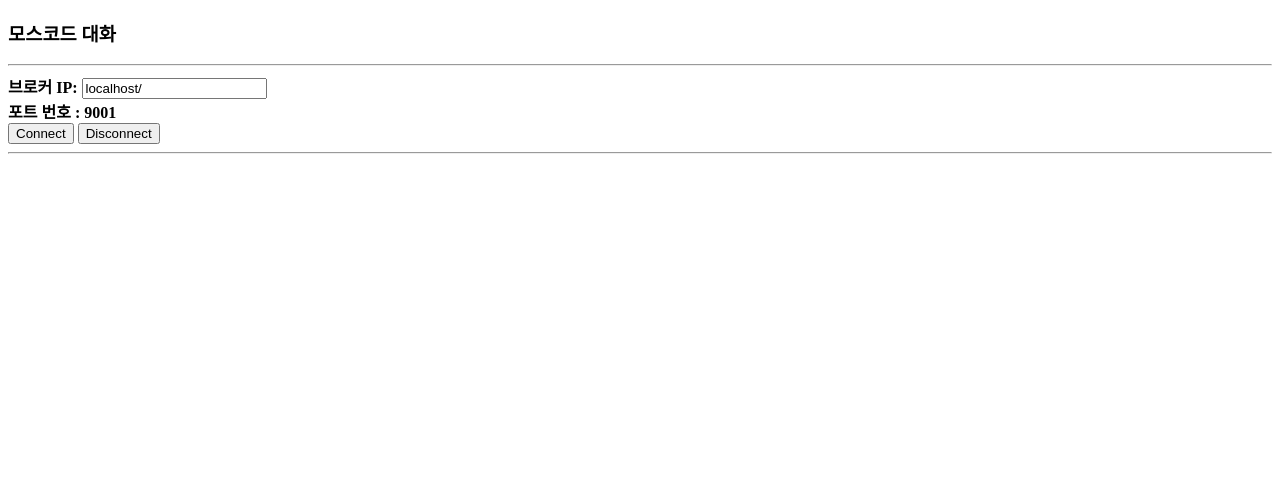
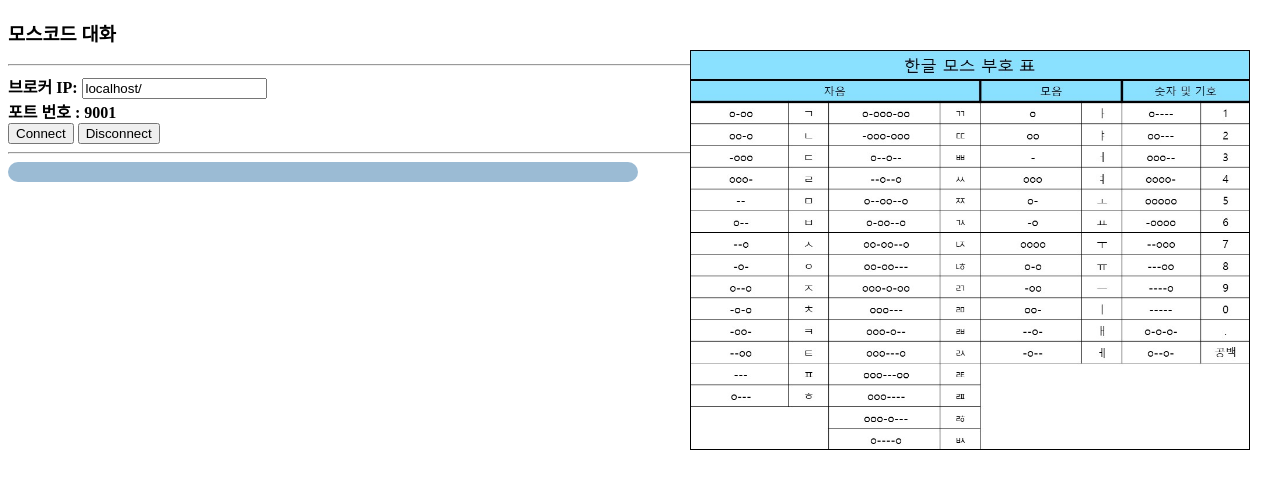
Before and after one commit to KMKang01/Mobile_SmartSystem, a Flask app: page / in a window 1280 px wide. Shown: the top 489 px of the page. Run offline with Flask 3, Linux system fonts and the light colour scheme; some libraries are stand-ins or nearby versions.

Commit message:
드디어 완성

```diff
--- a/MiniProject/cdsUser.py
+++ b/MiniProject/cdsUser.py
@@ -24,7 +24,7 @@ try:
 			cdsUserSentence += "-" # - 추가
 		elif 450 < count < 750 : # 조도 센서가 측정한 횟수가 450~750일 때
 			cdsUserSentence += "n" # n 추가
-		elif 750 < count : # 측정 횟수가 750을 넘어갔을 때
+		elif 750 < count : # 측정 횟수가 750을 넘어갔을 때 - 시연할 때 대강 1초 정도 기다린다고 생각
         # cdsUserSentence의 맨 마지막이 n, 길이가 2 이상인 경우
 			if len(cdsUserSentence)>=2 and cdsUserSentence[-1] == "n":
 				if cdsUserSentence[-2] == "n":
--- a/MiniProject/static/mqttio.js
+++ b/MiniProject/static/mqttio.js
@@ -68,12 +68,10 @@ function onMessageArrived(msg) { // 매개변수 msg는 도착한 MQTT 메시지
 	// 도착한 메시지 출력
 	switch (msg.destinationName){
 		case "switch":
-			document.getElementById("switch").innerHTML += '<span>Switch 사용자 님의 모스 코드 : '+ ' | ' + data.morse + '</span><br/>';
-			document.getElementById("switch").innerHTML += '<span>Switch 사용자 님의 말 : '+ '        | ' + data.sentence + '</span><br/>';
+			document.getElementById("chatWindow").innerHTML += '<span class="switch">' + data.morse + '<br>─────────────<br>' + data.sentence + '</span>';
 			break;
 		case "cds":
-			document.getElementById("cds").innerHTML += '<span>Cds 사용자 님의 모스 코드 : '+ ' | ' + data.morse + '</span><br/>';
-			document.getElementById("cds").innerHTML += '<span>Cds 사용자 님의 말 : '+ '        | ' + data.sentence + '</span><br/>';
+			document.getElementById("chatWindow").innerHTML += '<span class="cds">' + data.morse + '<br>─────────────<br>' + data.sentence +  '</span>';
 			break;
 	}
 }
--- /dev/null
+++ b/MiniProject/static/styles.css
@@ -0,0 +1,113 @@
+      img {
+         position: fixed;
+         right: 30px;
+         top: 50px;
+         width: 560px;
+         height: 400px;
+      }
+
+      hr {
+         text-align: left;
+         margin-left: 0;
+         width: 1000px;
+      }
+
+      .chatWindow {
+         border-style: hidden;
+         border-radius: 10px;
+         background-color: #9bbbd4;
+         width: 600px;
+         padding: 10px;
+         padding-left: 15px;
+         padding-right: 15px;
+         overflow: hidden;
+         overflow-wrap: break-word;
+      }
+
+      .switch {
+         position: relative;
+         /* 상대 위치 지정 */
+         background-color: white;
+         /* 배경 색상 */
+         color: black;
+         /* 텍스트 색상 */
+         padding: 12px;
+         /* 안쪽 여백 */
+         border-radius: 10px;
+         /* 테두리의 모서리를 둥글게 */
+         max-width: 200px;
+         /* 최대 너비 */
+         margin-bottom: 20px;
+         font-size: 15px;
+         float: left;
+         clear: both;
+         white-space: pre-wrap;
+      }
+
+      .switch::before {
+         content: '';
+         /* 가상 요소의 내용 없음 */
+         position: absolute;
+         /* 절대 위치 지정 */
+         top: 50%;
+         /* 말풍선 상단에서 가운데로 이동 */
+         right: 100%;
+         /* 말풍선의 왼쪽에 위치 */
+         border-width: 10px 10px 0px 0px;
+         /* 위, 오른쪽, 아래, 왼쪽 순서로 border-width 설정 */
+         border-style: solid;
+         /* 실선으로 설정 */
+         border-color: transparent white transparent transparent;
+         /* 삼각형의 색상 및 투명도 */
+         border-radius: 10px 0 0 10px;
+         /* 꼬리 부분의 테두리 둥글기 조절 */
+         transform: scaleY(-1);
+         /* Y축 방향으로 뒤집기 */
+      }
+
+      .cds {
+         position: relative;
+         /* 상대 위치 지정 */
+         background-color: white;
+         /* 배경 색상 */
+         color: black;
+         /* 텍스트 색상 */
+         padding: 12px;
+         /* 안쪽 여백 */
+         border-radius: 10px;
+         /* 테두리의 모서리를 둥글게 */
+         max-width: 200px;
+         /* 최대 너비 */
+         margin-bottom: 20px;
+         font-size: 15px;
+         float: right;
+         /* X축 방향으로 뒤집기 */
+         clear: both;
+         background-color: #fef01b;
+      }
+
+      .cds::before {
+         content: '';
+         /* 가상 요소의 내용 없음 */
+         position: absolute;
+         /* 절대 위치 지정 */
+         top: 50%;
+         /* 말풍선 상단에서 가운데로 이동 */
+         border-width: 10px 10px 0px 0px;
+         /* 위, 오른쪽, 아래, 왼쪽 순서로 border-width 설정 */
+         border-style: solid;
+         /* 실선으로 설정 */
+         border-color: transparent white transparent transparent;
+         /* 삼각형의 색상 및 투명도 */
+         border-radius: 10px 0 0 10px;
+         /* 꼬리 부분의 테두리 둥글기 조절 */
+         transform: scaleY(-1);
+         /* Y축 방향으로 뒤집기 */
+         left: 100%;
+         /* 말풍선의 오른쪽에 위치 */
+         border-color: #fef01b transparent transparent transparent;
+         /* 삼각형의 색상 및 투명도 */
+         border-radius: 0px 10px 10px 0;
+         /* 꼬리 부분의 테두리 둥글기 조절 */
+         transform: scaleZ(-1);
+      }
--- a/MiniProject/templates/index.html
+++ b/MiniProject/templates/index.html
@@ -1,10 +1,13 @@
 <!DOCTYPE html>
-<html>
+<html lang="en">
+
 <head>
    <meta charset="utf-8">
+   <meta name="viewport" content="width=device-width, initial-scale=1.0">
    <title>모스 코드 대화방</title>
+   <link rel="stylesheet" type="text/css" href="../static/styles.css">
    <script src="https://cdnjs.cloudflare.com/ajax/libs/paho-mqtt/1.0.2/mqttws31.min.js" type="text/javascript"></script>
-      <script src= "./static/mqttio.js" type="text/javascript"></script>
+   <script src="./static/mqttio.js" type="text/javascript"></script>
    <script>
       window.addEventListener("load", function () {
          // http://224..129:8080/에서 224...의 IP만 끊어내는 코드
@@ -15,6 +18,7 @@
       });
    </script>
 </head>
+
 <body>
    <h3>모스코드 대화</h3>
    <hr>
@@ -26,8 +30,10 @@
       <input type="button" onclick="disconnect()" value="Disconnect">
    </form>
    <hr>
+   <img src="../static/morse.jpg">
    <div id="messages"></div>
-         <div id="switch"></div>
-         <div id="cds"></div>
+   <form id="chatWindow" class="chatWindow">
+   </form>
 </body>
+
 </html>
```
Also changed, not shown: MiniProject/static/morse.jpg (added). Lines whose indentation alone changed are shown as unchanged.
